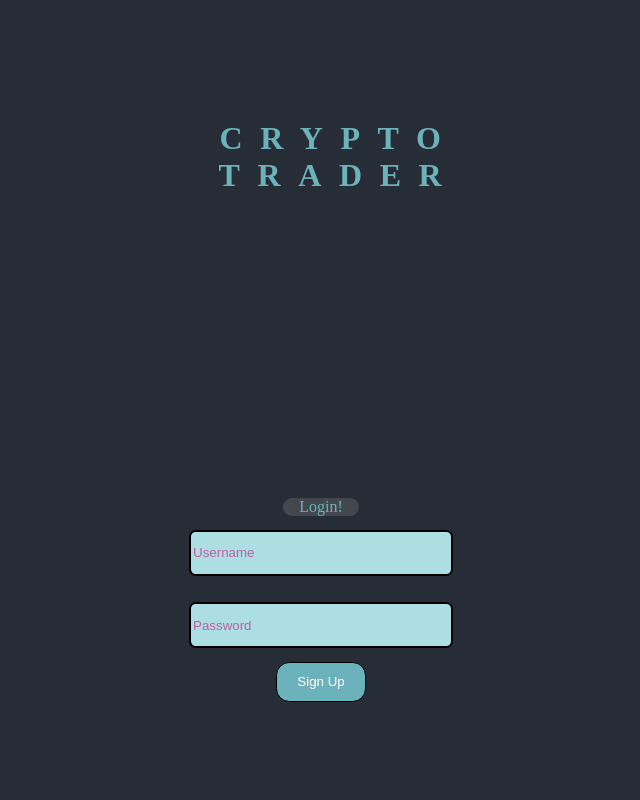
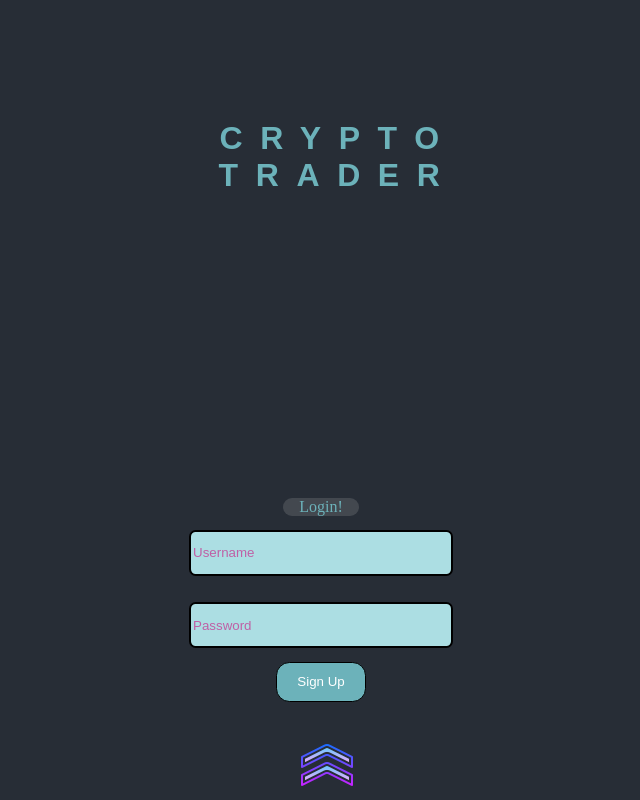
Before and after one commit to Crypto-Punks/fe, a React app: page /signup in a window 1280 px wide. Shown: the whole page, without its empty margins (319-959 px from the left). Built offline with nearby package versions, Linux system fonts and the light colour scheme; a web font is replaced by a local one.

Commit message:
added a arrow button component and an about us component

```diff
--- a/src/components/App.js
+++ b/src/components/App.js
@@ -11,6 +11,7 @@ import { sessionVerify } from '../actions/sessionActions';
 import Signup from '../containers/SignUp';
 import SignIn from '../containers/SignIn';
 import SignOut from '../containers/SignOut';
+import Opener from './opener/Opener';
 
 const PrivateRoute = ({ ...rest }) => {
   const sessionId = useSelector(getSessionId);
@@ -37,6 +38,7 @@ export default function App() {
         <Route path="/signin" component={SignIn}/>
         <Route path="/signup" component={Signup}/>
       </Switch>
+      <Opener />
     </Router>
   );
 }
--- /dev/null
+++ b/src/components/opener/Opener.css
@@ -0,0 +1,34 @@
+.ButtonContainer {
+button:hover {
+  cursor: pointer;
+}
+
+  .Button {
+    position: absolute;
+    bottom: 1%;
+    left: 48%;
+    width: 5%;
+    height: 7%;
+    background-color: rgba(255, 255, 255, 0);
+    border: none;
+    background-image: url('../../assets/icons8-chevron-64.png');
+    -webkit-background-size: cover;
+    -moz-background-size: cover;
+    -o-background-size: cover;
+    background-size: 100%;
+    background-repeat: no-repeat;
+    background-position: center;
+    outline: 0;
+  }
+
+}
+
+@media (max-width: 400px) {
+  .ButtonContainer {
+
+    .Button {
+      left: 43%;
+      width: 15%;
+    }
+  }
+}
--- /dev/null
+++ b/src/components/opener/Opener.js
@@ -0,0 +1,22 @@
+import React from 'react';
+import PropTypes from 'prop-types';
+import styles from './Opener.css';
+
+const Opener = ({ open, setOpen }) => {
+
+  return (
+    <div className={styles.ButtonContainer}>
+      <button className={`${styles.Button} ${open ? styles.up : styles.down} `}
+        onClick={() => {
+          open ? setOpen(false) : setOpen(true);
+        }}></button>
+    </div>
+  );
+};
+
+Opener.propTypes = {
+  open: PropTypes.bool.isRequired,
+  setOpen: PropTypes.func.isRequired
+};
+
+export default Opener;
--- a/src/components/user/User.css
+++ b/src/components/user/User.css
@@ -8,6 +8,8 @@ body {
 
 .Header {
   display: flex;
+  font-family: niveau-grotesk, sans-serif;
+  font-weight: 700;
   position: absolute;
   top: 15%;
   left: 42%;
--- a/src/index.html
+++ b/src/index.html
@@ -6,6 +6,7 @@
   <meta name="viewport" content="width=device-width, initial-scale=1.0">
   <meta http-equiv="X-UA-Compatible" content="ie=edge">
   <title>Crpyto-Punk</title>
+  <link rel="stylesheet" href="https://use.typekit.net/scp5deu.css">
 </head>
 
 <body>
```
Also changed, not shown: src/components/about/About.js (added, +18 -0 lines), src/assets/icons8-chevron-64.png (added), src/components/about/About.css (added).
